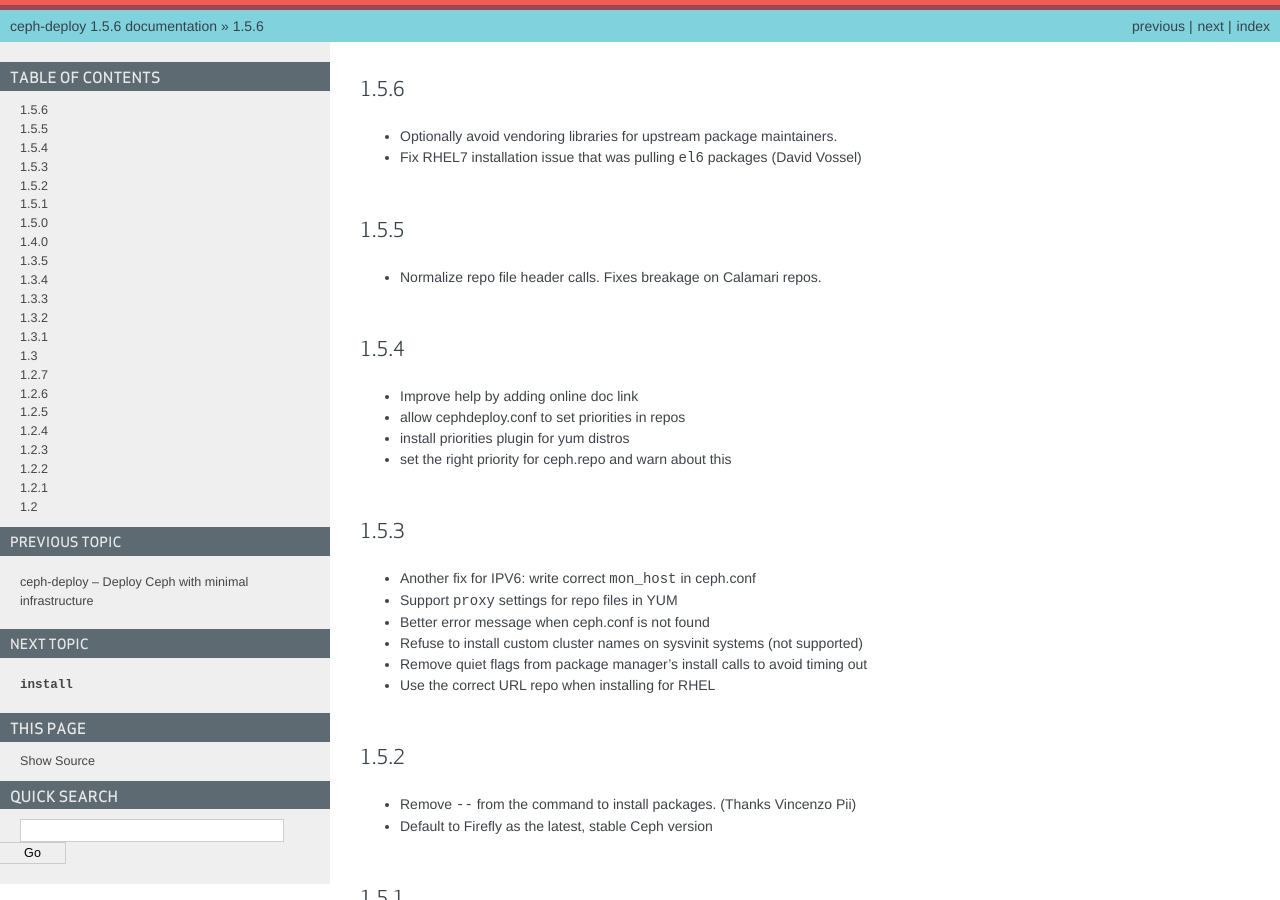
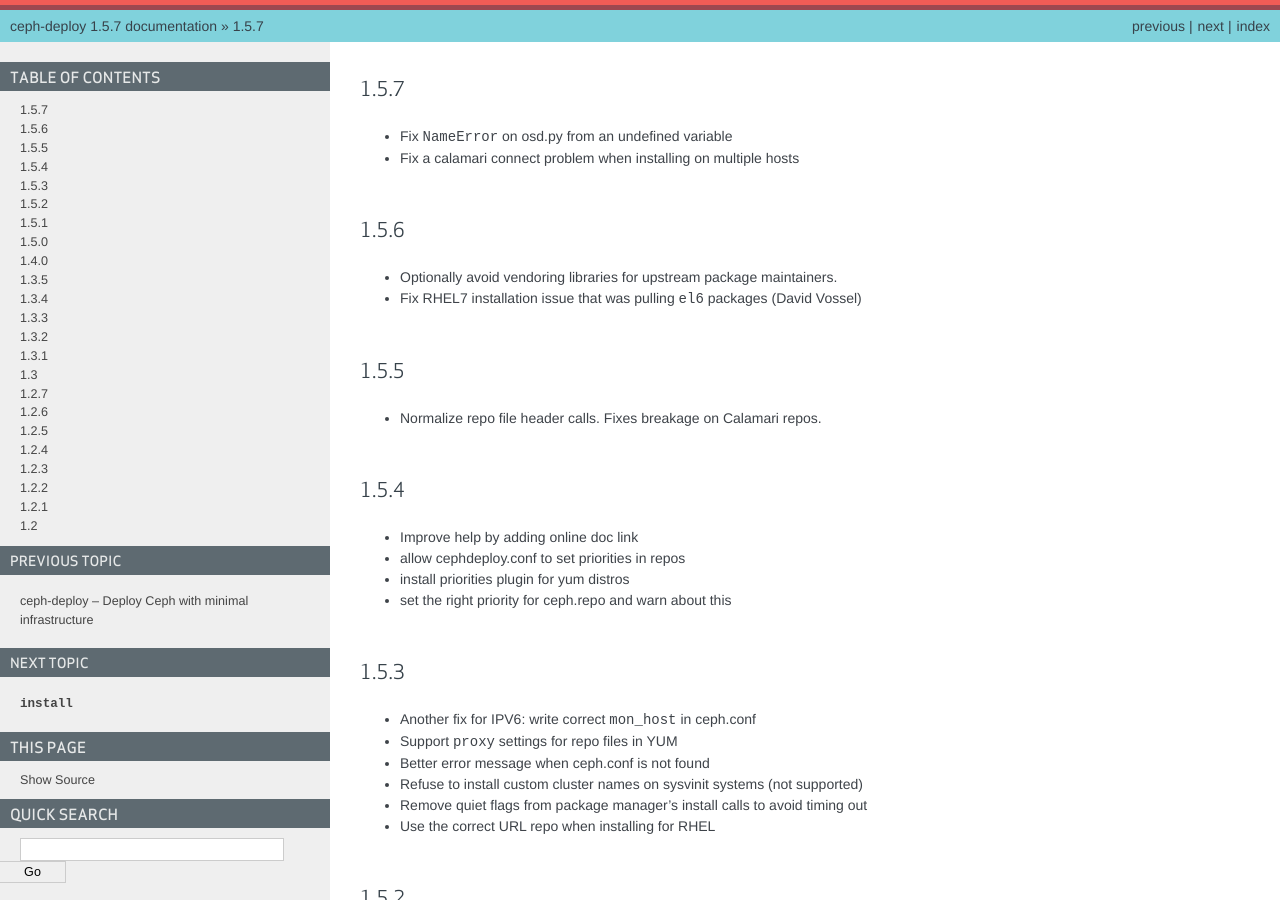
Before and after one commit to ceph/ceph-deploy, a Sphinx documentation site: the page built from docs/source/changelog.rst, in a window 1280 px wide and 900 px high. Built offline with Sphinx 7.4.7, drawn with Linux system fonts in a browser that asks for light colours; some of the changed text lies outside the part shown.

Commit message:
bump to 1.5.7
Signed-off-by: Alfredo Deza <alfredo.deza@inktank.com>

```diff
--- a/ceph_deploy/__init__.py
+++ b/ceph_deploy/__init__.py
@@ -1,2 +1,2 @@
 
-__version__ = '1.5.6'
+__version__ = '1.5.7'
--- a/docs/source/changelog.rst
+++ b/docs/source/changelog.rst
@@ -1,3 +1,8 @@
+1.5.7
+-----
+* Fix ``NameError`` on osd.py from an undefined variable
+* Fix a calamari connect problem when installing on multiple hosts
+
 1.5.6
 -----
 * Optionally avoid vendoring libraries for upstream package maintainers.
```
